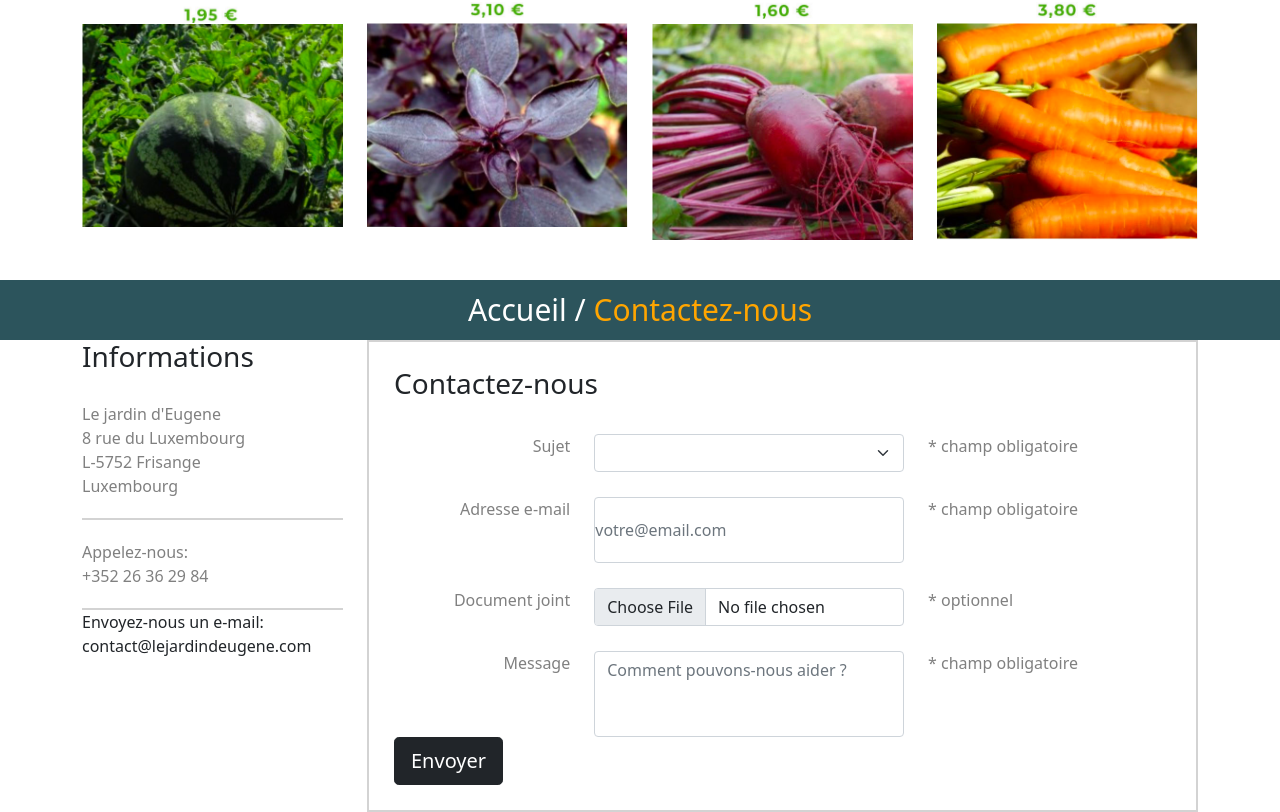
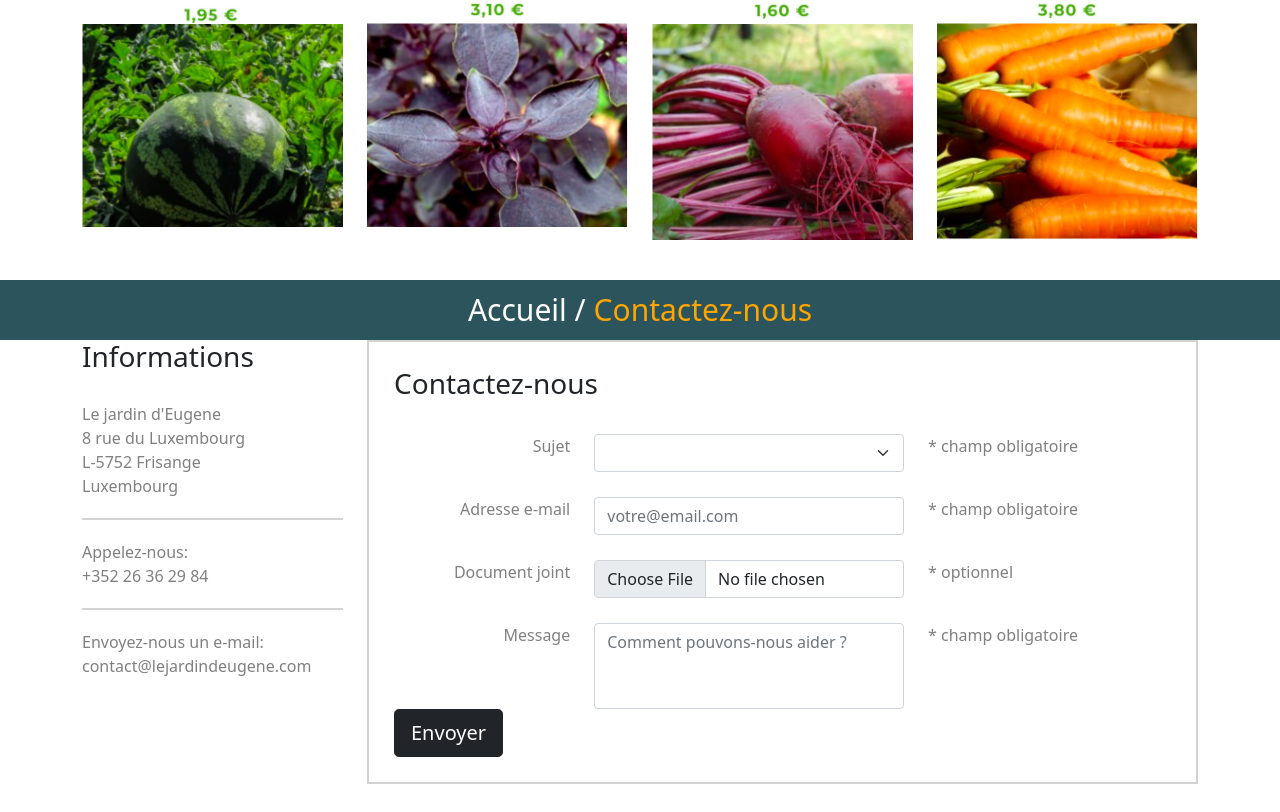
Before and after one commit to ShadowFlare57/JavaScript, a plain HTML site: page Evaluation n°3/Eval.html in a window 1280 px wide. Shown: the part 1147-1959 px from the top of the page. After the commit the page ends 1931 px from the top, so only its background shows below. Drawn offline with nearby package versions, Linux system fonts and the light colour scheme.

Commit message:
cssmodif

```diff
--- a/Evaluation n°3/Eval.css
+++ b/Evaluation n°3/Eval.css
@@ -26,7 +26,7 @@
 
 #adresse,
 #tel,
-#mail{
+#email{
     color: gray;
     padding: 20px 0;
 }
--- a/Evaluation n°3/Eval.html
+++ b/Evaluation n°3/Eval.html
@@ -129,7 +129,7 @@
                       +352 26 36 29 84
                   </div>
               </div>
-              <div id="gruikmail">
+              <div id="email">
                   <div>
                       Envoyez-nous un e-mail: <br>
                       contact@lejardindeugene.com
```
